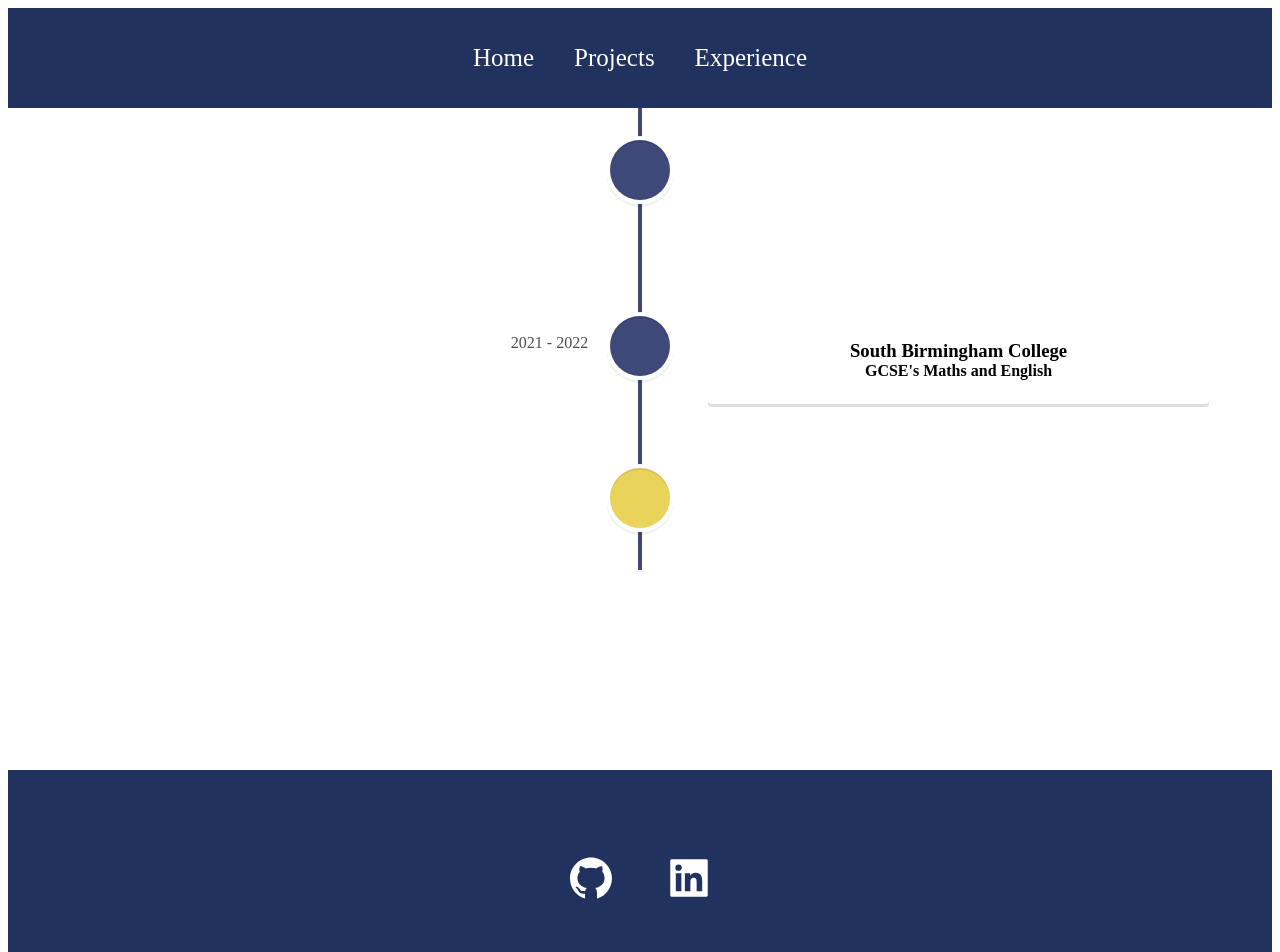
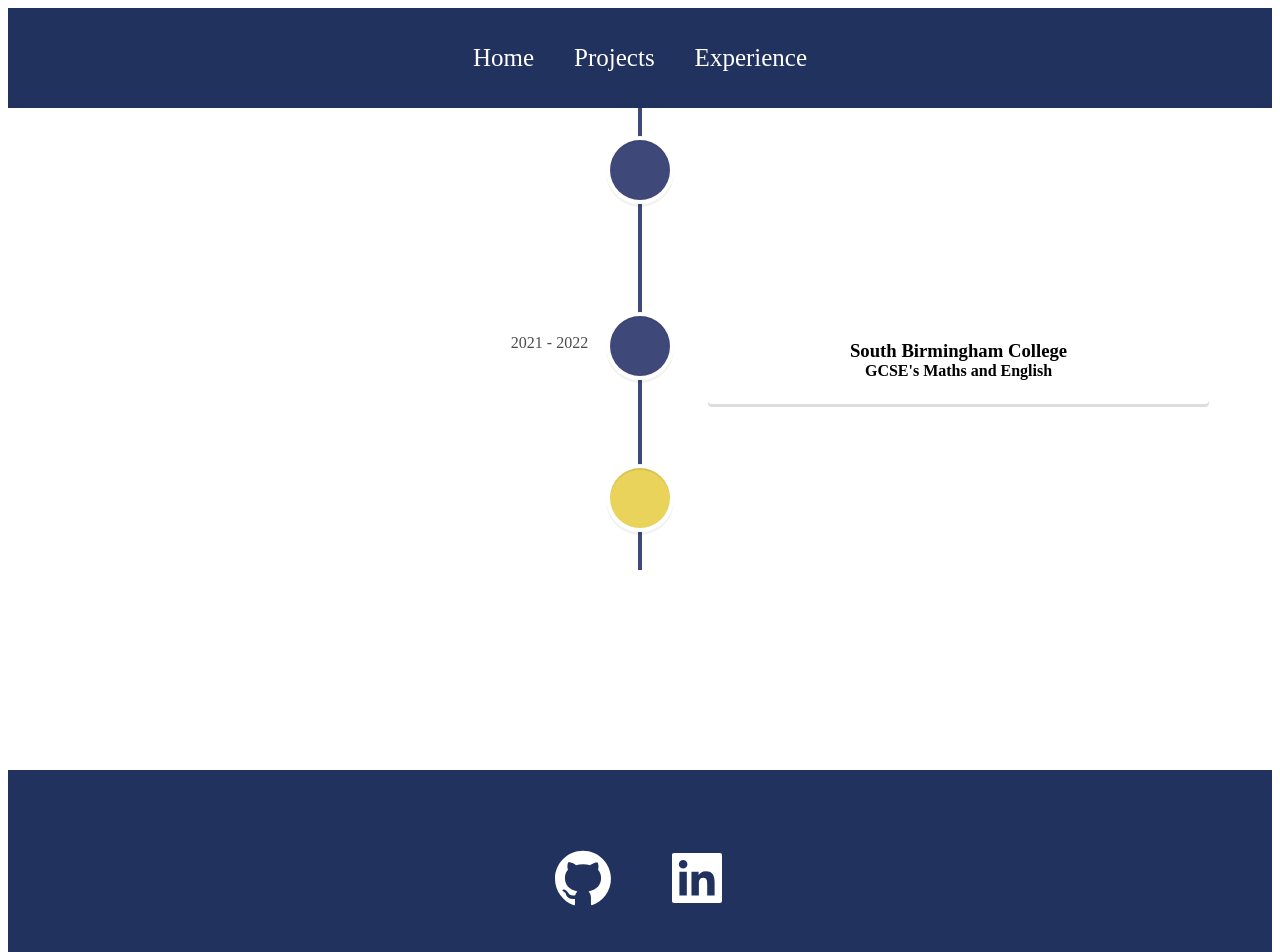
Before and after one commit to josephcotterell/Joseph-React-Portfolio, a React (Create React App) app: page /#/experience in a window 1280 px wide. Shown: the top 952 px of the page. Built offline with nearby package versions, Linux system fonts and the light colour scheme; the HTML template or start-up script is replaced by a standard one.

Commit message:
links in the navbar now changes colour when cursor is over them

```diff
--- a/src/styles/Footer.css
+++ b/src/styles/Footer.css
@@ -17,7 +17,7 @@
   border-radius: 5px;
   color: white;
   cursor: pointer;
-  font-size: 48px;
+  font-size: 64px;
   transition: background-color 0.3s, transform 0.3s;
 }
 
--- a/src/styles/Navbar.css
+++ b/src/styles/Navbar.css
@@ -26,6 +26,11 @@
   text-decoration: none;
   margin: 20px;
   font-size: 25px;
+}
+
+.navbar a:hover {
+  background-color: #ddd;
+  color: black;
 }
 
 .toggleButton {
```
